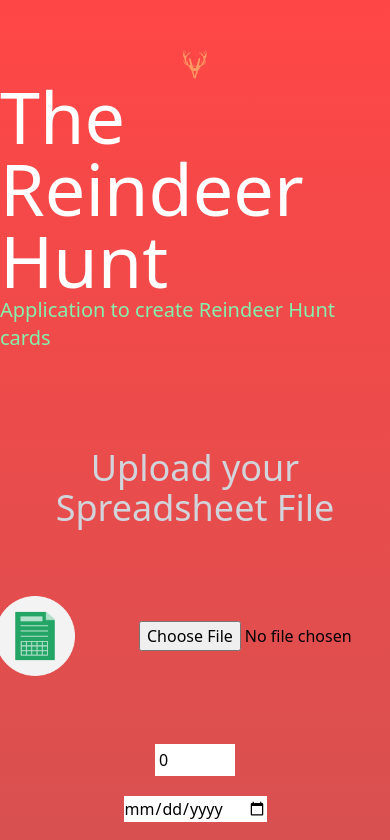
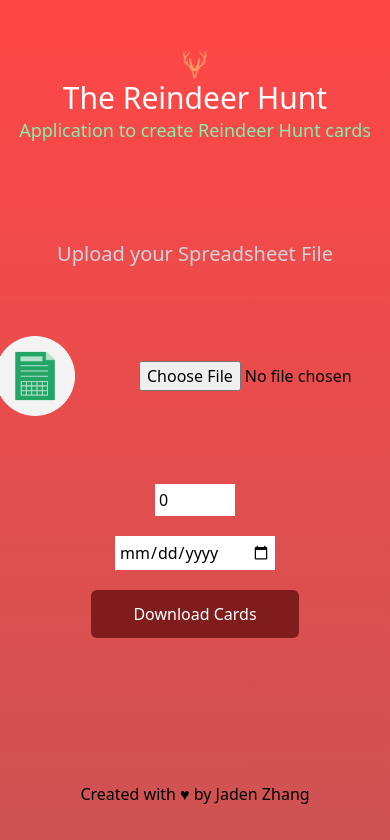
Before and after one commit to Jantomz/reindeer-hunt-license-generator, a Next.js app: page / in a window 390 px wide. Shown: the top 840 px of the page. Built offline with nearby package versions, Linux system fonts and the light colour scheme.

Commit message:
Added responsiveness

```diff
--- a/src/pages/index.tsx
+++ b/src/pages/index.tsx
@@ -55,12 +55,14 @@ export default function Home() {
       <main className="min-h-screen bg-gradient-to-b from-[#ff4646] to-[#ce5353]">
         <div className="flex flex-col items-center justify-center py-12">
           <img src="ReindeerHuntLogo.png" className="w-1/12"></img>
-          <h1 className="text-7xl font-medium text-white">The Reindeer Hunt</h1>
-          <h4 className="text-xl font-thin text-green-300">
+          <h1 className="text-7xl font-medium text-white max-md:text-3xl">
+            The Reindeer Hunt
+          </h1>
+          <h4 className="text-xl font-thin text-green-300 max-md:text-lg">
             Application to create Reindeer Hunt cards
           </h4>
           <div className="flex flex-col items-center justify-center gap-5 p-24">
-            <h2 className="text-center text-4xl font-medium text-gray-300">
+            <h2 className="text-center text-4xl font-medium text-gray-300 max-md:text-xl">
               Upload your Spreadsheet File
             </h2>
             <div className="flex items-center justify-center gap-16 p-12">
@@ -82,7 +84,11 @@ export default function Home() {
               placeholder="Round#"
               className="w-20 p-1"
             ></input>
-            <input type="date" placeholder="End of Round Date"></input>
+            <input
+              type="date"
+              placeholder="End of Round Date"
+              className="w-40 p-1"
+            ></input>
 
             <button
               type="submit"
```
